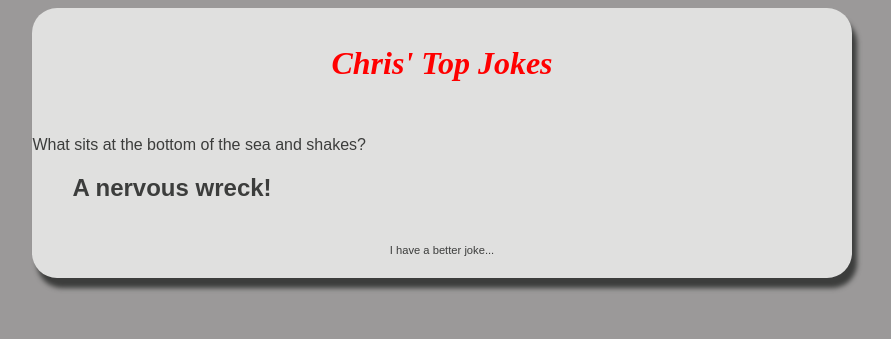
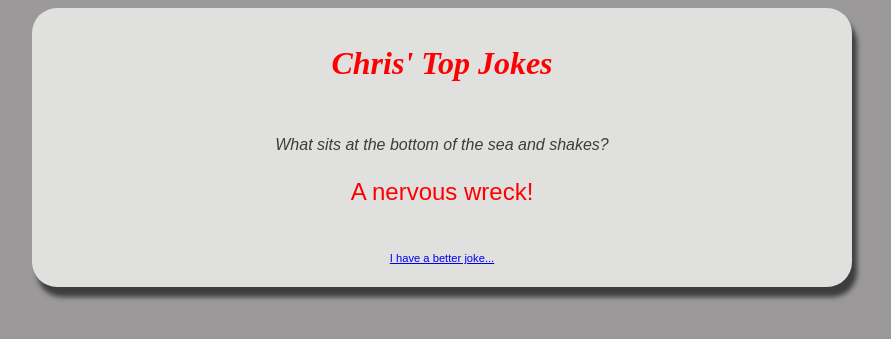
Before and after one commit to snowjet/jokesite, a Django app: page /chrisapp/1/ in a window 1280 px wide. Shown: the top 339 px of the page, without its empty margins (78-969 px from the left). Run offline with Django 3.2, Linux system fonts and the light colour scheme; data comes from the database, SQL or seed files in the repository; both versions use the stored data as it was after the commit.

Commit message:
add joke view

```diff
--- a/chrisapp/static/css/chrisapp.css
+++ b/chrisapp/static/css/chrisapp.css
@@ -14,11 +14,30 @@ body {
     box-shadow: 5px 10px 5px;
     border-radius: 25px;
 }
+
+#addForm {
+  padding-left: 1em;
+  padding-bottom: 1em;
+}
 #siteHeader {
+  padding-top: 1em;
+  padding-bottom: 1em;
+}
+#siteFooter {
+    text-align: center;
+    font-size: 70%;
+    padding-bottom: 1em;
     padding-top: 1em;
-    padding-bottom: 1em;
 }
-
+#detailPunchline {
+  text-align: center;
+  font-size: x-large;
+  color: #ff0000;
+}
+#detailJokeText {
+  text-align: center;
+  font-style: italic;
+}
 h1 {
 	color: #ff0000;
 	font-family: "Bradley Hand ITC";
@@ -27,10 +46,3 @@ h1 {
 	font-weight: bold;
 	text-align: center;
 }
-
-#siteFooter {
-    text-align: center;
-    font-size: 70%;
-    padding-bottom: 1em;
-    padding-top: 1em;
-  }
--- a/chrisapp/templates/chrisapp/detail.html
+++ b/chrisapp/templates/chrisapp/detail.html
@@ -2,7 +2,7 @@
 {% load static %}
 <html>
     <head>
-        <meta content="text/html; charset=iso-8859-1" http-equiv="content-type"><title>Chris' Rockin' Joke App</title>
+        <meta content="text/html; charset=iso-8859-1" http-equiv="content-type"><title>Joke App</title>
         <meta content="text/html; charset=iso-8859-1" http-equiv="content-type">
         <link rel="stylesheet" href="{% static 'css/chrisapp.css' %}">
     </head>
@@ -11,17 +11,18 @@
             <div id="siteHeader">
                 <h1>Chris' Top Jokes</h1>
             </div>
-            <div>
+            <div id="detailJokeText">
                 <p>{{ joke.joke_text }}</p>
-                <ul>
-                {% for punchline in joke.punchline_set.all %}
-                    <h2>{{ punchline.punchline_text }}</h2>
-                {% endfor %}
-                </ul>
+            </div>
+            <! todo: only need the first item >
+            <div id="detailPunchline">
+            {% for punchline in joke.punchline_set.all %}
+            <p>{{ punchline.punchline_text }}</p>
+            {% endfor %}
             </div>
 
             <div id="siteFooter">
-                <p>I have a better joke...</p>
+                <p><a href="/chrisapp/add/">I have a better joke...</a></p>
             </div>
         </div>
 
--- a/chrisapp/templates/chrisapp/index.html
+++ b/chrisapp/templates/chrisapp/index.html
@@ -24,7 +24,7 @@
             </div>
 
             <div id="siteFooter">
-                <p>I have a better joke...</p>
+                <p><a href="/chrisapp/add/">I have a better joke...</a></p>
             </div>
         </div>
 
--- a/chrisapp/urls.py
+++ b/chrisapp/urls.py
@@ -5,4 +5,5 @@ from . import views
 urlpatterns = [
     path('', views.index, name='index'),
     path('<int:joke_id>/', views.detail, name='detail'),
+    path('add/', views.add, name='add'),
 ]
--- a/chrisapp/views.py
+++ b/chrisapp/views.py
@@ -14,8 +14,11 @@ def index(request):
 
 def detail(request, joke_id):
     joke = get_object_or_404(Joke, pk=joke_id)
+
     return render(request, 'chrisapp/detail.html', {'joke': joke})
 
+def add(request):
+    return render(request, 'chrisapp/add.html')
 
 #def index(request):
 #    return HttpResponse("""
```
Also changed, not shown: chrisapp/templates/chrisapp/add.html (added, +29 -0 lines), db.sqlite3.
